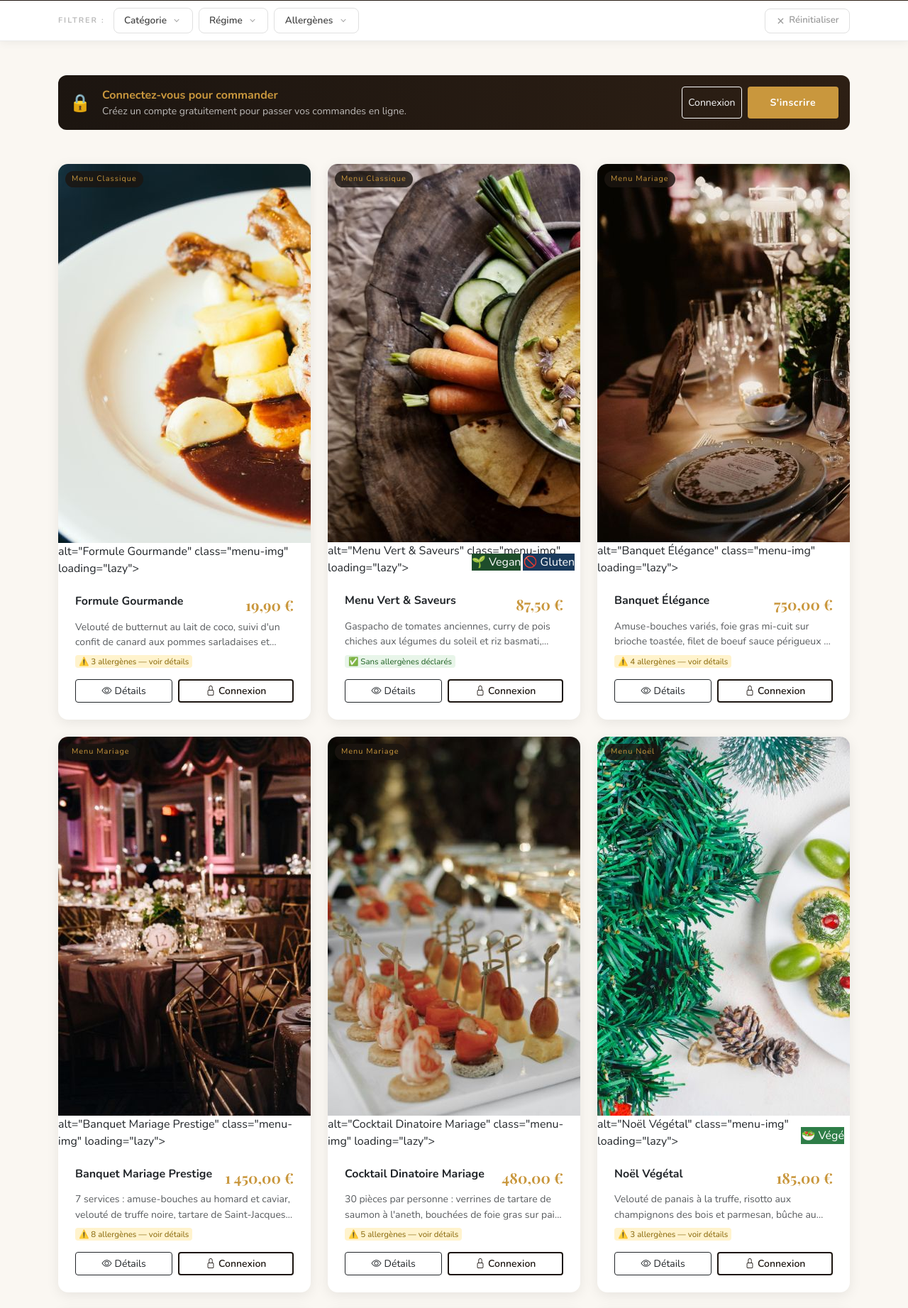
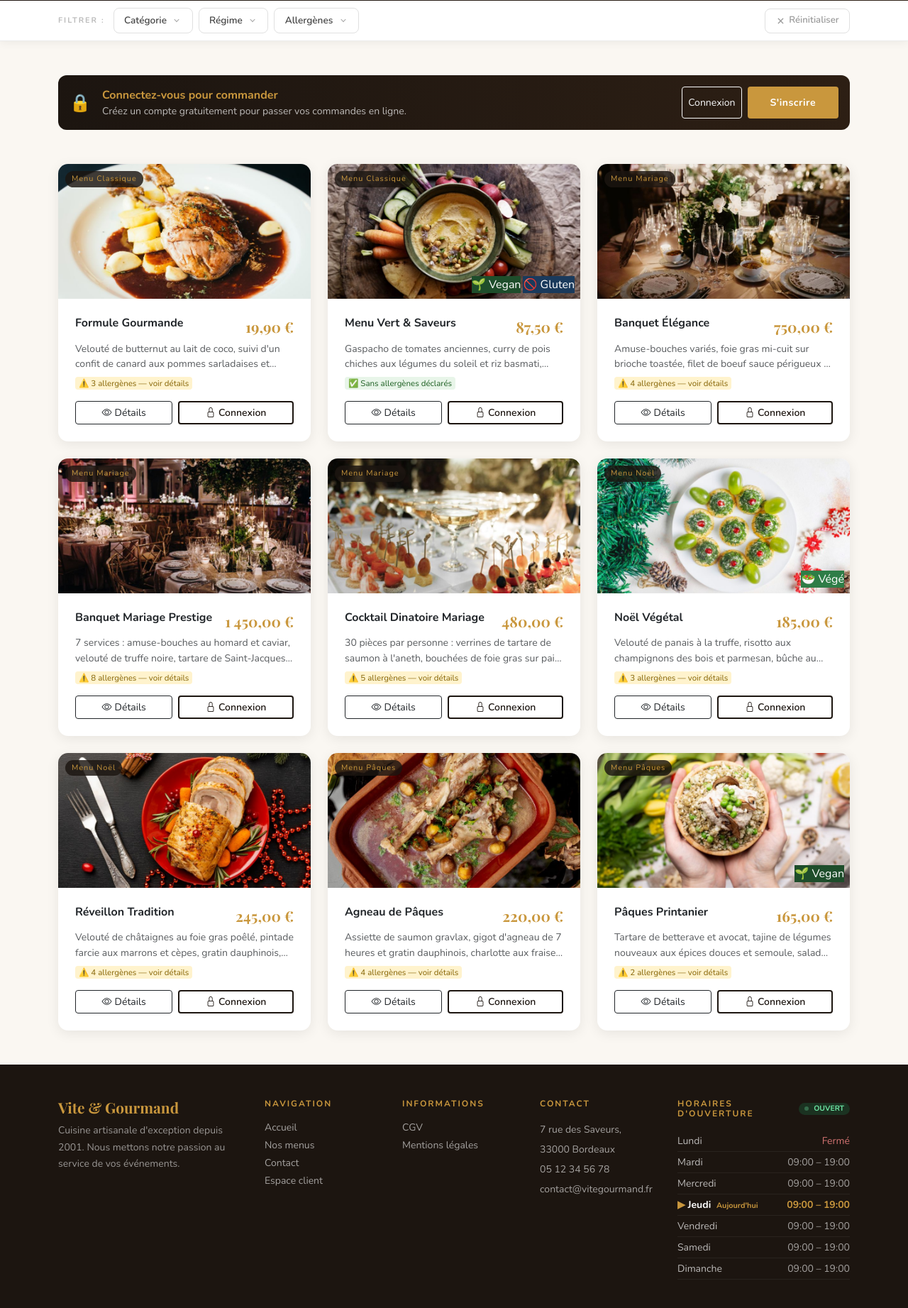
Before and after one commit to Kaara69/ViteEtGourmand, a PHP site: page /menus.php in a window 1280 px wide. Shown: the part 362-2205 px from the top of the page at 71% size. Run offline with PHP 8.4, Linux system fonts and the light colour scheme; data comes from the database, SQL or seed files in the repository; some web fonts are replaced.

Commit message:
fix:btn-close

```diff
--- a/menus.php
+++ b/menus.php
@@ -310,7 +310,7 @@ $categories = array_keys($menus_par_categorie);
 
                         <?php if (!empty($menu['image_url'])): ?>
                             <!-- Image réelle depuis la base de données -->
-                            <img src="/<?= htmlspecialchars($menu['image_url']) ?>">
+                            <img src="/<?= htmlspecialchars($menu['image_url']) ?>"
                                 alt="<?= htmlspecialchars($menu['nom']) ?>"
                                 class="menu-img" loading="lazy">
                         <?php else: ?>
@@ -455,7 +455,7 @@ $categories = array_keys($menus_par_categorie);
                         <p id="m-cat" class="mb-0" style="color: var(--gold); font-size: .72rem; letter-spacing: 2px; text-transform: uppercase;"></p>
                         <h4 id="m-nom" class="text-white fw-bold mb-0" syle="font-family: 'Playfair Display', serif;"></h4>
                     </div>
-                    <button class="btn-close btn-close-white ms-auto" type="button" data-bs-dismiss="modal"></button>
+                    <button class="btn-close btn-close-black ms-auto" type="button" data-bs-dismiss="modal"></button>
                 </div> <!-- modal header-->
                                 <!-- corps modal  -->
 
```
